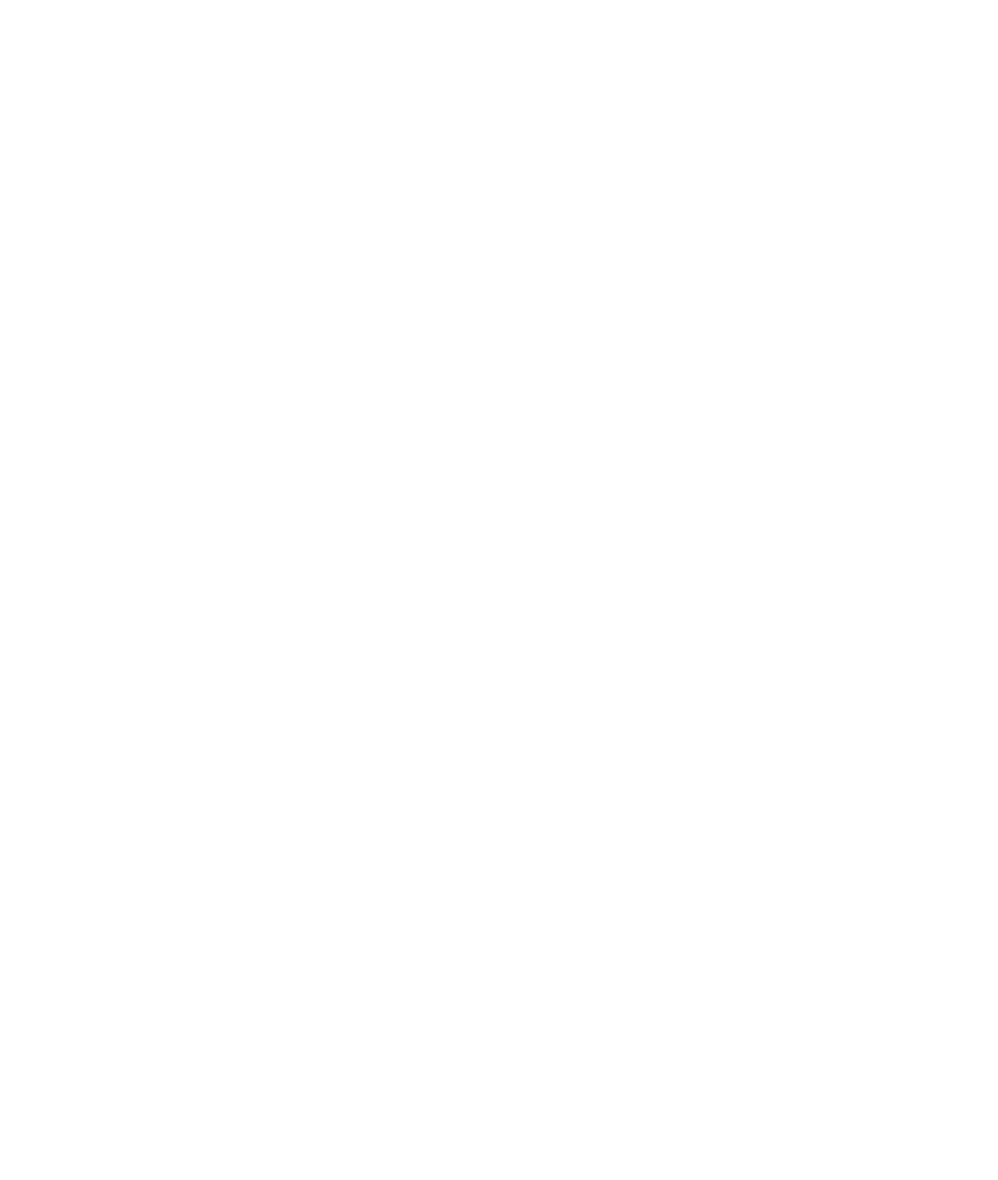
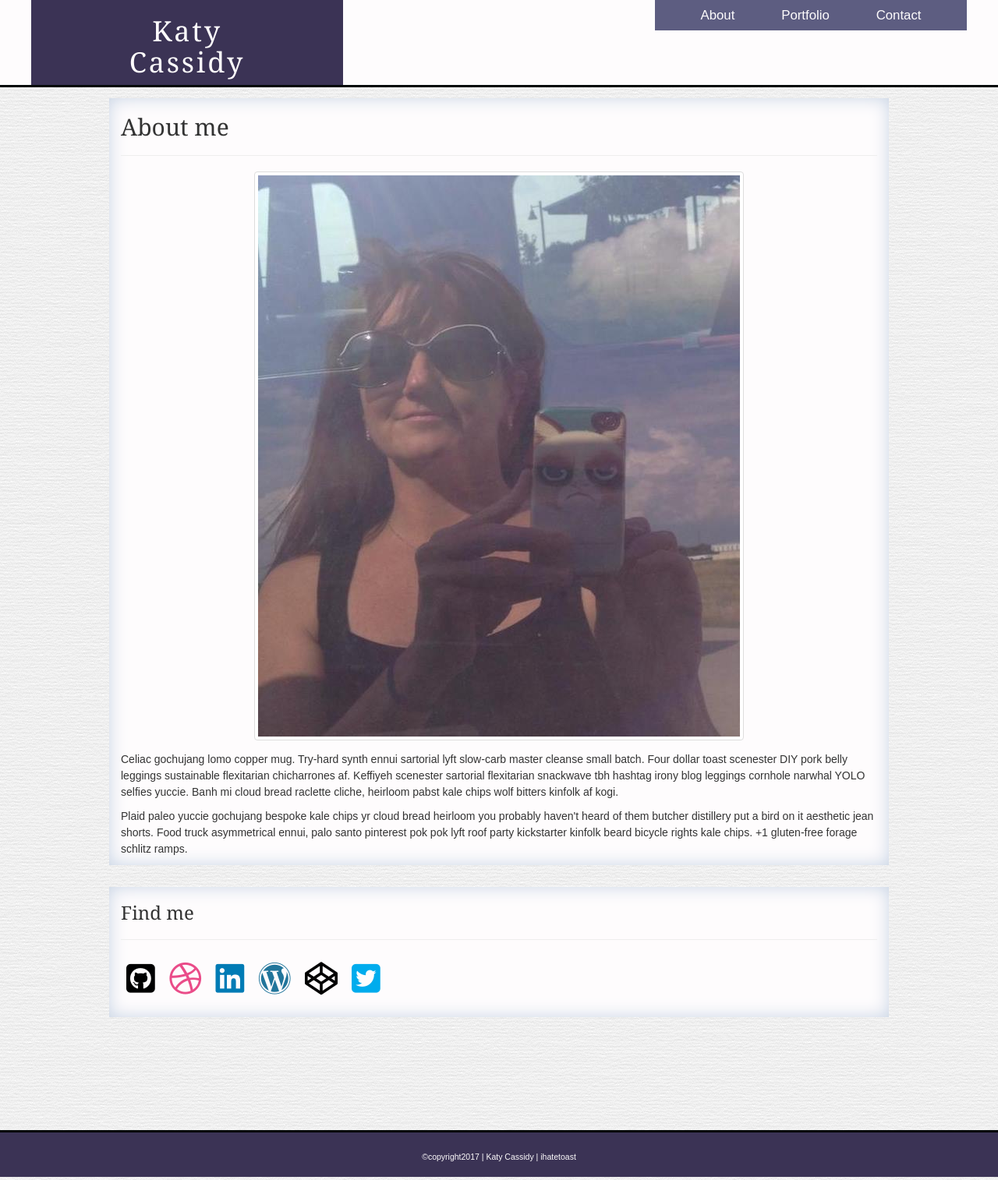
Before and after one commit to ihatetoast/bootstrap-portfolio, a plain HTML site: page index.html in a window 1280 px wide. Shown: the whole page at 78% size. Before the commit the page ends 800 px from the top, so only its background shows below. Drawn offline with nearby package versions, Linux system fonts and the light colour scheme; a web font is replaced by a local one.

Commit message:
index at xs and sm done

```diff
--- a/assets/styles/style.css
+++ b/assets/styles/style.css
@@ -0,0 +1,143 @@
+/*
+000505-black
+3b3355-deep purple navy
+5d5d81-purple navy
+bfcde0-light blue
+fefcfd-baby powder white
+*/
+
+div, ul {
+  margin: 0;
+  padding: 0;
+}
+a {
+    text-decoration: none;
+  }
+
+body {
+  background-image: url("../images/paper/paper.png");
+  font-family: 'Chivo', 'Arial', 'Helvetica Neue', Helvetica, sans-serif;
+  line-height: 1.5;
+  position: relative;
+}
+
+h1, h2, h3 {
+  font-family: 'Asul','Georgia', serif;
+}
+
+h4 {
+  color: #fefcfd;
+}
+
+hr {
+  border-width: 2px solid #bfcde0;
+}
+article {
+  margin: 1em auto;
+}
+
+.container {
+  padding:0;
+}
+.bg_white {
+  background-color: #fefcfd;
+}
+/********************************
+HEADER BITS
+*********************************/
+header {
+  border-bottom: 3px solid #000505;
+}
+.name {
+  background-color: #3b3355;
+  color: #fefcfd;
+  font-size: 2em;
+  letter-spacing: 0.1em;
+}
+.name h1 {
+  text-align: center;
+}
+.navHolder {
+  background-color: #5d5d81;
+  text-align: center;
+  padding: 0.5em;
+}
+
+.navLinks li{
+  display: inline;
+  padding: 0 2em;
+}
+.navLinks li a {
+  color: #fefcfd;
+  font-size: 1.2em;
+}
+/****************************
+*****************************
+MAIN CONTENT AND ASIDE
+*****************************
+*****************************/
+.mainContent, .asideContent{
+  background-color: #fefcfd;
+  margin-bottom: 1em;
+  box-shadow: inset 0px 0px 25px -2px #bfcde0;
+}
+/******************
+*******************
+MAIN CONTENT
+*******************
+*******************/
+#aboutImg {
+  margin-bottom: 1em;
+}
+
+
+/******************
+*******************
+ASIDE
+*******************
+*******************/
+.asideContent {
+  margin-top: 1em;
+}
+.socialMedia {
+  margin: 2em 0em;
+}
+.socialMediaIcons li {
+  display:inline;
+  padding: 0 0.5em;
+}
+#gitHub {
+  color: black; }
+
+#dribbble {
+  color: #ea4c89; }
+
+#linkedIn {
+  color: #007bb5; }
+
+#twitter {
+  color: #00aced; }
+
+#wordPress {
+  color: #21759b; }
+
+#codePen {
+  color: black; }
+
+.footer {
+  position: absolute;
+  top: 110%;
+  width: 100%;
+  height: 60px;
+  line-height: 60px;
+  background-color: #3b3355;
+  color: #fefcfd;
+  border-top: 3px solid #000505;
+  }
+.footer .container{
+  text-align: center;
+}
+
+.footer .container span {
+  font-size: 0.75em;
+}
--- a/index.html
+++ b/index.html
@@ -4,9 +4,96 @@
 		<meta charset="UTF-8">
 		<title>Katy Cassidy | Bootstrap</title>
 		<link href="https://maxcdn.bootstrapcdn.com/bootstrap/3.3.7/css/bootstrap.min.css" rel="stylesheet" integrity="sha384-BVYiiSIFeK1dGmJRAkycuHAHRg32OmUcww7on3RYdg4Va+PmSTsz/K68vbdEjh4u" crossorigin="anonymous">
+		<link href="https://fonts.googleapis.com/css?family=Asul|Chivo" rel="stylesheet">
 		<link rel="stylesheet" href="./assets/styles/style.css">
+		<script src="https://ajax.googleapis.com/ajax/libs/jquery/1.12.4/jquery.min.js"></script>
+		<script src="http://maxcdn.bootstrapcdn.com/bootstrap/3.3.6/js/bootstrap.min.js"></script>
+		<script src="https://use.fontawesome.com/9ea2d86206.js"></script>
 	</head>
+
 	<body>
+<!-- Latest compiled and minified JavaScript -->
+	<!--
+	******************************************************************
+	******************************************************************
+	                             HEADER
+	******************************************************************
+	******************************************************************
+-->
+<!-- NOTE: I HATE HAMBURGERS!
+and am not alone https://uxplanet.org/the-hamburger-icon-problems-solution-17c01b07f000 -->
+		<header class="bg_white">
+			<div class="container">
+				<div class="row">
+					<div class="col-xs-12 col-sm-12 col-md-4 col-lg-4 name">
+						<h1 class="col-xs-8 col-xs-offset-2">Katy Cassidy</h1>
+					</div>
+					<div class="col-xs-12 col-sm-12 col-md-4 col-md-offset-4 col-lg-4 col-lg-offset-4 navHolder">
+						<ul class="navLinks col-xs-12 ">
+							<li><a class="active" href="#">About</a></li>
+							<li><a href="./portfolio.html">Portfolio</a></li>
+							<li><a href="./contact.html">Contact</a></li>
+						</ul>
+					</div>
+				</div>
+			</div>
+		</header>
+<!--
+	******************************************************************
+	******************************************************************
+	                            MAIN BODY
+	******************************************************************
+	******************************************************************
+-->
+		<section>
+			<div class="container">
+				<div class="row">
+					<article>
+						<div class="col-xs-10 col-xs-offset-1 col-sm-10 col-xs-offset-1 mainContent">
+							<h2>About me</h2>
+							<hr>
+							<div>
+								<img id="aboutImg" class="img-responsive img-thumbnail center-block" src="./assets/images/selfportrait.jpg" alt="reflection of woman looking into window">
+							</div>
+							<p>Celiac gochujang lomo copper mug. Try-hard synth ennui sartorial lyft slow-carb master cleanse small batch. Four dollar toast scenester DIY pork belly leggings sustainable flexitarian chicharrones af. Keffiyeh scenester sartorial flexitarian snackwave tbh hashtag irony blog leggings cornhole narwhal YOLO selfies yuccie. Banh mi cloud bread raclette cliche, heirloom pabst kale chips wolf bitters kinfolk af kogi.</p>
+							<p>Plaid paleo yuccie gochujang bespoke kale chips yr cloud bread heirloom you probably haven't heard of them butcher distillery put a bird on it aesthetic jean shorts. Food truck asymmetrical ennui, palo santo pinterest pok pok lyft roof party kickstarter kinfolk beard bicycle rights kale chips. +1 gluten-free forage schlitz ramps. </p>
+						</div>
+					</article>
+					<!--
+					************************************************
+					ASIDE
+					************************************************
+				-->
+					<aside>
+						<div class="col-xs-10 col-xs-offset-1 col-sm-10 col-xs-offset-1 asideContent">
+							<h3>Find me</h3>
+							<hr>
+							<div class="socialMedia">
+								<ul class="socialMediaIcons">
+									<li><a href="https://github.com/ihatetoast" target="_blank"><i class="fa fa-github-square fa-3x icons" id="gitHub" aria-hidden="true"></i></a></li>
+									<li><a href="https://dribbble.com/ihatetoast" target="_blank"><i class="fa fa-dribbble fa-3x icons" id="dribbble" aria-hidden="true"></i></a></li>
+									<li><a href="https://www.linkedin.com/in/cassidykaty/" target="_blank"><i class="fa fa-linkedin-square fa-3x icons" id="linkedIn" aria-hidden="true"></i></a></li>
+									<li><a href="https://ihatetoast.io/" target="_blank"><i class="fa fa-wordpress fa-3x icons" aria-hidden="true" id="wordPress"></i></a></li>
+									<li><a href="https://codepen.io/ihatetoast/" target="_blank"><i class="fa fa-codepen fa-3x icons" aria-hidden="true" id="codePen"></i></a></li>
+									<li><a href="https://twitter.com/i_hate_toast" target="_blank"><i class="fa fa-twitter-square fa-3x icons" id="twitter" aria-hidden="true"></i></a></li>
+								</ul>
+							</div>
+					</aside>
+				</div>
+			</div>
+		</section>
 
+	<!--
+	******************************************************************
+	******************************************************************
+	                             FOOTER
+	******************************************************************
+	******************************************************************
+	 -->
+		<footer class="footer">
+			<div class="container">
+				<span>&copy;copyright2017 | Katy Cassidy | ihatetoast</span>
+			</div>
+		</footer>
 	</body>
 </html>
```
Also changed, not shown: contact.html (added, +29 -0 lines), portfolio.html (added, +29 -0 lines), assets/favicon.ico (added), assets/images/fidget.svg (added), assets/images/hangman.svg (added), assets/images/ihtLogo.png (added), assets/images/notoriousrbg.png (added), assets/images/paper/paper.png (added), assets/images/paper/paper_@2X.png (added), assets/images/paper/readme.txt (added), assets/images/rockpaperscissors.svg (added), assets/images/selfportrait.jpg (added), assets/images/trivia.svg (added). Lines whose indentation alone changed are shown as unchanged.
